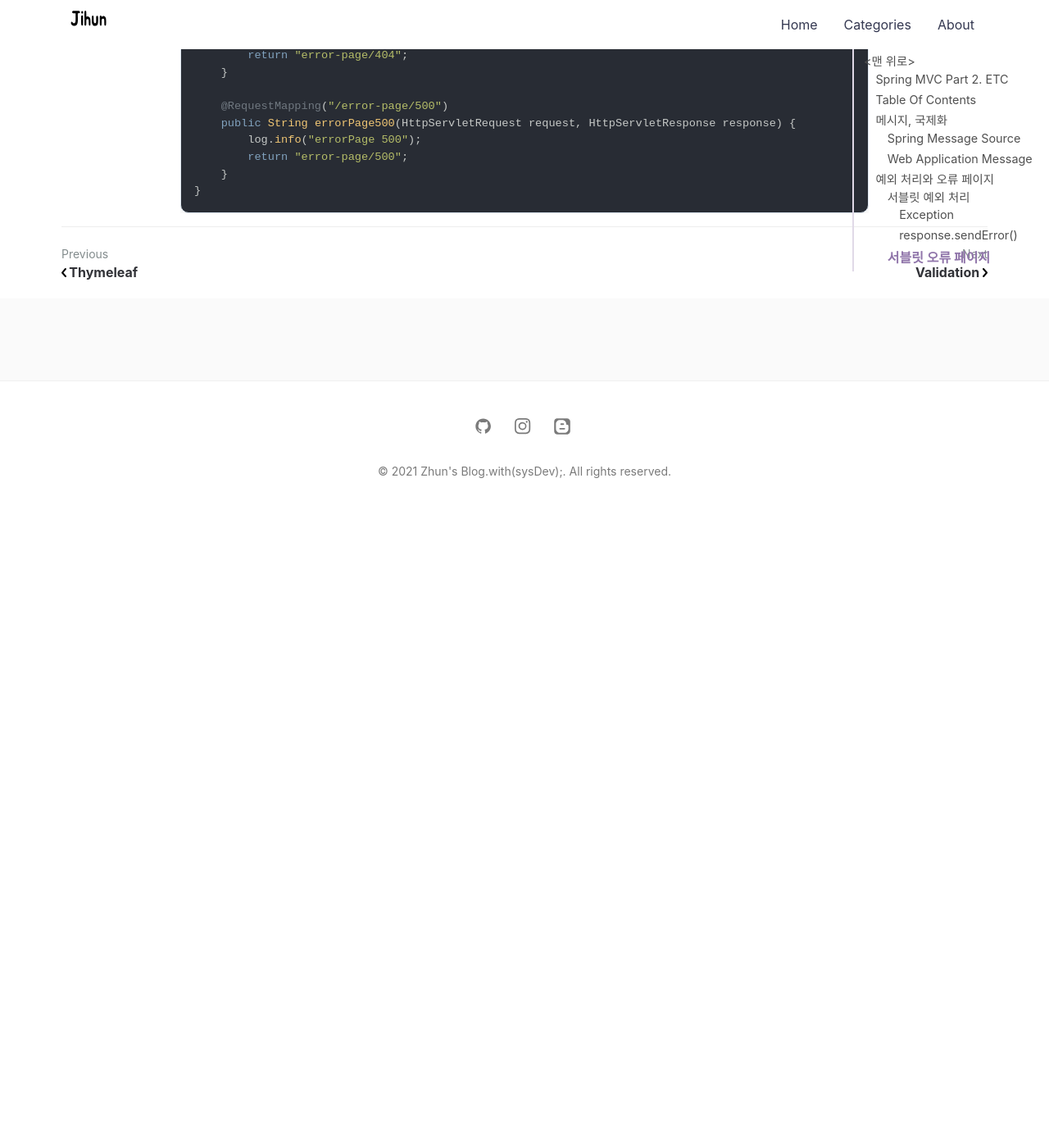
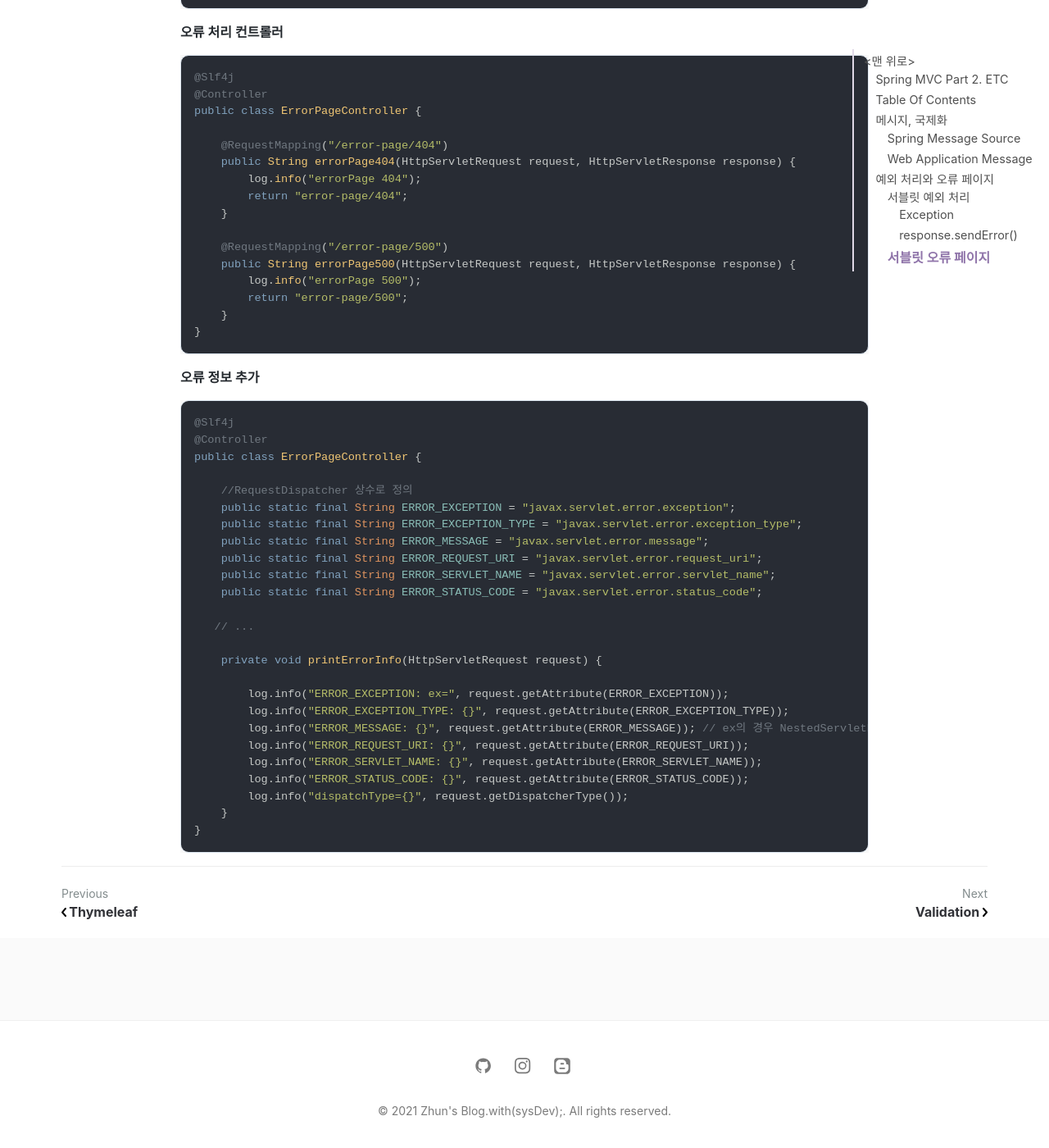
Before and after one commit to jihunparkme/jihunparkme.github.io, a Jekyll site: the page built from _posts/2021-10-12-Spring-MVC-Part2-Etc.md, in a window 1280 px wide and 1400 px high, scrolled down 4899 px. Shown: the whole window at 82% size. Built offline with Jekyll 4.4.1, drawn with Linux system fonts in a browser that asks for light colours; nearby versions of some CDN libraries; comment, search, counter and statistics services are not loaded; before the commit the page ends 5529 px from its top, so only the background shows below that; some of the changed text lies outside the part shown.

Commit message:
[예외 처리와 오류 페이지] 서블릿 예외 처리 - 오류 페이지 작동 원리

````diff
--- a/_posts/2021-10-12-Spring-MVC-Part2-Etc.md
+++ b/_posts/2021-10-12-Spring-MVC-Part2-Etc.md
@@ -141,7 +141,7 @@
 
 - 예외 전달
 
-  - 컨트롤러에서 예외가 발생하면 WAS 까지 전파 및 `500 Error` 적용
+  - 컨트롤러에서 예외가 발생하면 `WAS 까지 전파` 및 `500 Error` 적용
 
   - `컨트롤러 -> 스프링 인터셉터 -> 서블릿 -> 필터 -> WAS`
 
@@ -162,7 +162,7 @@
 
 - sendError 흐름
 
-  - 컨트롤러에서 sendError 호출 시 WAS 에서 sendError 호출 기록 확인
+  - 컨트롤러에서 sendError 호출 시 `WAS 에서 sendError 호출 기록 확인`
     - Servlet Container 는 Client 에게 응답 전 response 에 sendError() 호출 확인 및 설정 `오류 페이지`에 맞는 페이지 출력
   - `컨트롤러 -> 스프링 인터셉터 -> 서블릿 -> 필터 -> WAS`
 
@@ -174,6 +174,13 @@
   ```
 
 ## 서블릿 오류 페이지
+
+- 서블릿은 Exception 발생 후 서블릿 밖으로 전달되거나 response.sendError() 호출 시 설정된 오류 페이지를 찾음
+
+- 오류 페이지 요청 흐름
+  - `컨트롤러(예외 발생) -> 스프링 인터셉터 -> 서블릿 -> 필터 -> WAS`
+  - `WAS(/error-page/500) 요청 -> 필터 -> 서블릿 -> 스프링 인터셉터 -> 컨트롤러(/error-page/500) -> View`
+    - WAS 는 오류 페이지 요청 시 오류 정보를 request attribute 에 추가해서 전달
 
 **서블릿 오류 페이지 등록**
 
@@ -214,3 +221,33 @@
     }
 }
 ```
+
+**오류 정보 추가**
+
+```java
+@Slf4j
+@Controller
+public class ErrorPageController {
+
+    //RequestDispatcher 상수로 정의
+    public static final String ERROR_EXCEPTION = "javax.servlet.error.exception";
+    public static final String ERROR_EXCEPTION_TYPE = "javax.servlet.error.exception_type";
+    public static final String ERROR_MESSAGE = "javax.servlet.error.message";
+    public static final String ERROR_REQUEST_URI = "javax.servlet.error.request_uri";
+    public static final String ERROR_SERVLET_NAME = "javax.servlet.error.servlet_name";
+    public static final String ERROR_STATUS_CODE = "javax.servlet.error.status_code";
+
+   // ...
+
+    private void printErrorInfo(HttpServletRequest request) {
+
+        log.info("ERROR_EXCEPTION: ex=", request.getAttribute(ERROR_EXCEPTION));
+        log.info("ERROR_EXCEPTION_TYPE: {}", request.getAttribute(ERROR_EXCEPTION_TYPE));
+        log.info("ERROR_MESSAGE: {}", request.getAttribute(ERROR_MESSAGE)); // ex의 경우 NestedServletException 스프링이 한번 감싸서 반환
+        log.info("ERROR_REQUEST_URI: {}", request.getAttribute(ERROR_REQUEST_URI));
+        log.info("ERROR_SERVLET_NAME: {}", request.getAttribute(ERROR_SERVLET_NAME));
+        log.info("ERROR_STATUS_CODE: {}", request.getAttribute(ERROR_STATUS_CODE));
+        log.info("dispatchType={}", request.getDispatcherType());
+    }
+}
+```
````
